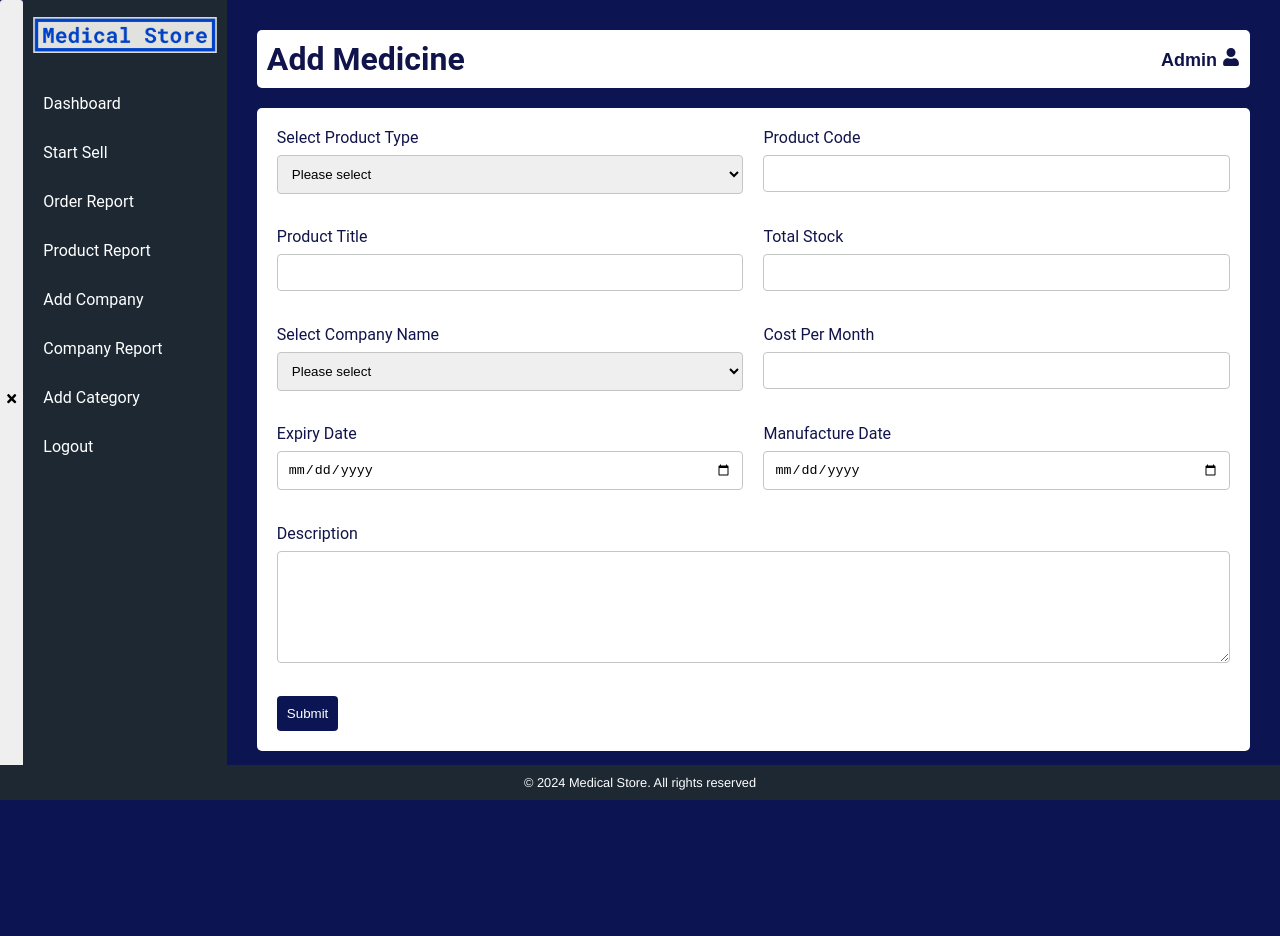
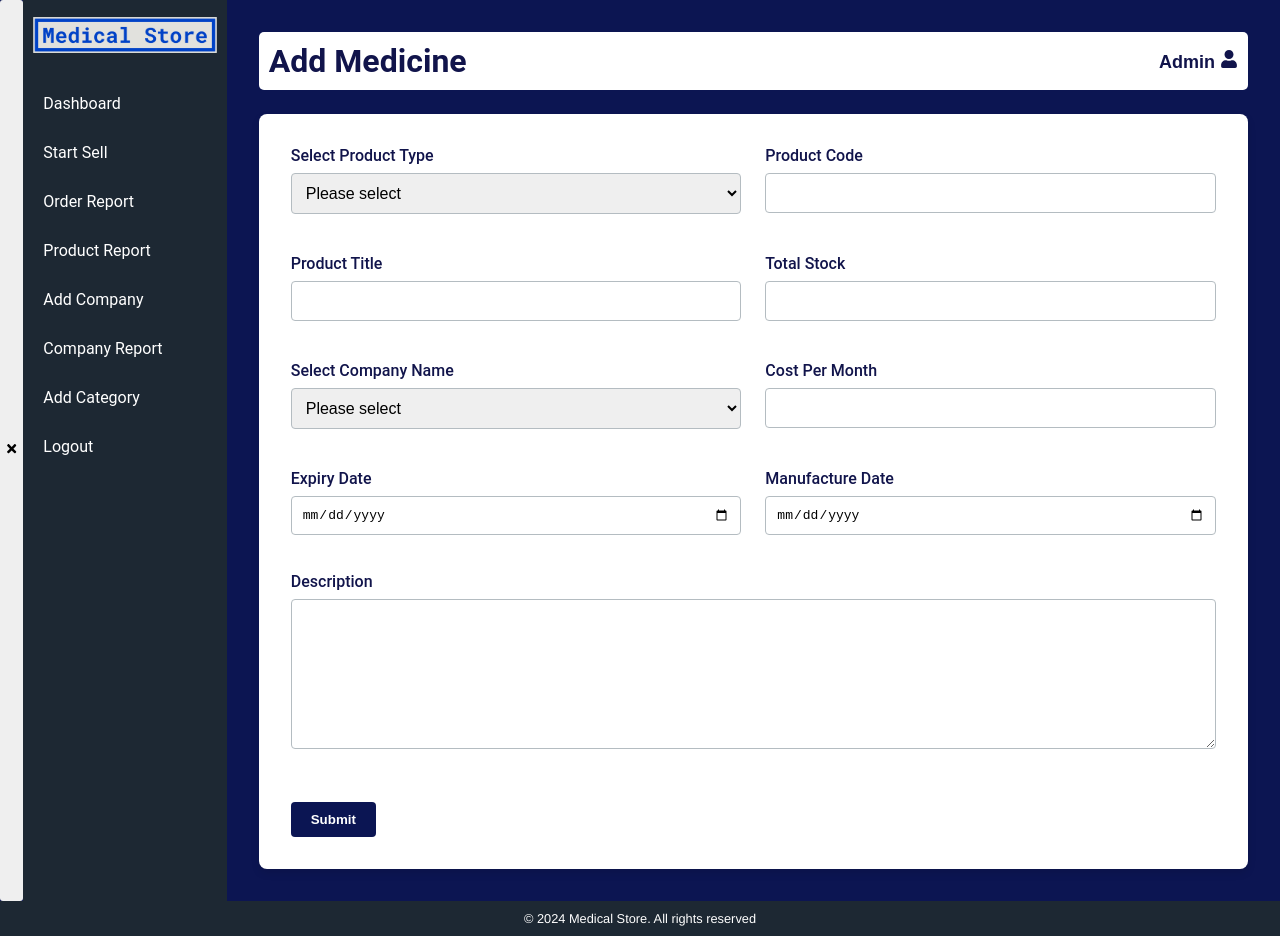
Before and after one commit to charangajjala/MedEase, a React (Vite) app: page /medicine in a window 1280 px wide. Before the commit the page ends 800 px from the top, so only its background shows below. Built offline with nearby package versions, Linux system fonts and the light colour scheme.

Commit message:
Refactor AddMedicine component styles and fix Footer position

```diff
--- a/src/components/AddMedicine/AddMedicine.scss
+++ b/src/components/AddMedicine/AddMedicine.scss
@@ -9,39 +9,52 @@
     width: 100%;
     background-color: $body-bg;
     color: $text-light;
-    padding: 30px;
+    padding: 2em;
     display: flex;
     flex-direction: column;
-    gap: 20px;
+    gap: 1.5em;
     justify-content: start;
   }
 
   &__content {
     background-color: $white;
     color: $text-color;
-    border-radius: 5px;
-    padding: 20px;
+    border-radius: 8px;
+    padding: 2em;
+    box-shadow: 0 4px 8px rgba($black, 0.1);
 
     .form {
       display: grid;
       grid-template-columns: repeat(2, 1fr);
-      gap: 20px;
+      gap: 1.5em;
+
       @media (max-width: 768px) {
         grid-template-columns: 1fr;
       }
     }
 
     .form-button {
+      display: flex;
+      margin-top: 1em;
+
       button {
-        padding: 10px;
+        padding: 0.75em 1.5em;
         border: none;
         border-radius: 4px;
         background-color: $button-bg;
         color: $button-text;
         cursor: pointer;
+        font-weight: 600;
+        transition: all 0.3s ease-in-out;
 
         &:hover {
           background-color: $button-hover;
+          box-shadow: 0 4px 12px rgba($black, 0.2);
+        }
+
+        &:active {
+          transform: translateY(2px);
+          box-shadow: 0 2px 8px rgba($black, 0.2);
         }
       }
     }
@@ -52,26 +65,29 @@
 
       label {
         margin-bottom: 0.5em;
+        font-weight: 500;
       }
 
       input,
-      select {
+      select,
+      textarea {
         padding: 10px;
-        border: 1px solid $form-label;
+        border: 1px solid $form-input-border;
         border-radius: 4px;
         margin-bottom: 1em;
-      }
+        font-size: 1em;
+        transition: border-color 0.3s ease-in-out;
 
-      input[type="file"] {
-        border: none;
+        &:focus {
+          border-color: darken($button-bg, 20%);
+          box-shadow: 0 0 0 2px rgba($button-bg, 0.2);
+          outline: none;
+        }
       }
 
       textarea {
-        padding: 40px;
-        border: 1px solid $form-label;
-        border-radius: 4px;
-        margin-bottom: 1em;
-
+        height: 150px;
+        resize: vertical;
       }
     }
 
--- a/src/components/Footer/Footer.scss
+++ b/src/components/Footer/Footer.scss
@@ -6,7 +6,7 @@
   background-color: $sidebar-bg;
   color: $text-light;
   text-align: center;
-  position: fixed;
+  // position: fixed;
   bottom: 0;
   left: 0;
 
--- a/src/components/ToggleButton/ToggleButton.scss
+++ b/src/components/ToggleButton/ToggleButton.scss
@@ -5,6 +5,5 @@
     padding: 5px;
     border: none;
     border-radius: 3px;
-    height: 100vh;
-  }
+ }
 }
```
